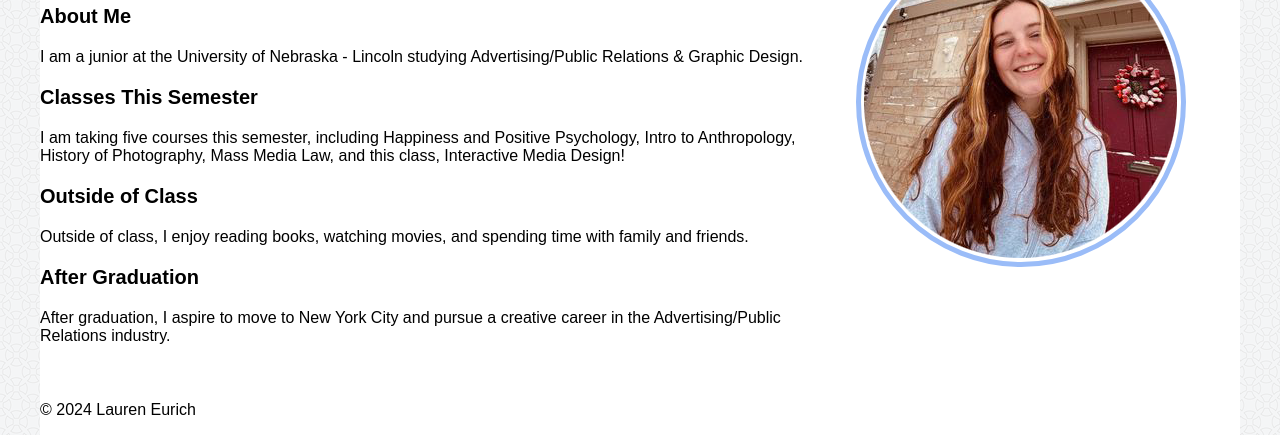
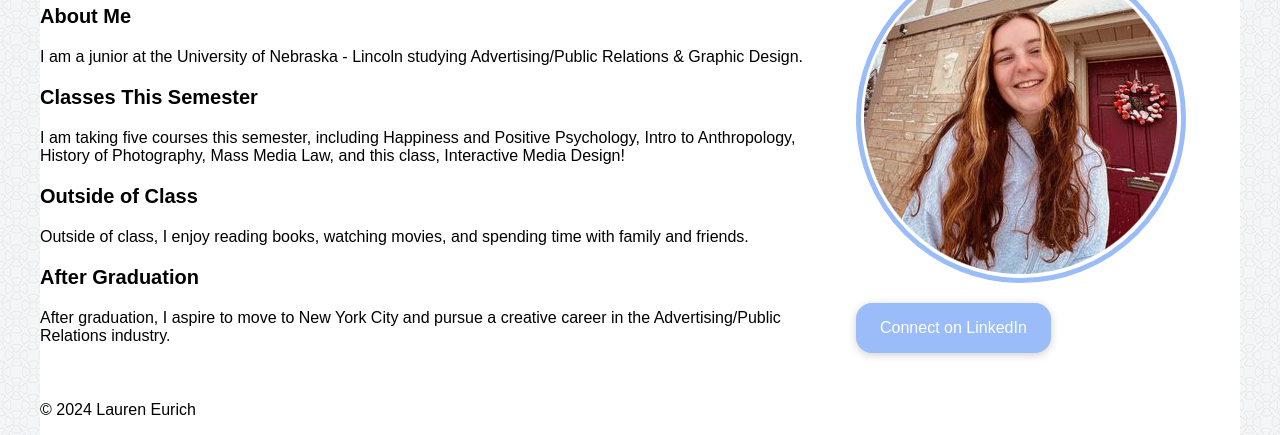
Before and after one commit to laeurich/ADPR_458, a plain HTML site: page assignments/index.html in a window 1280 px wide. Shown: the part 378-813 px from the top of the page. Drawn offline with Linux system fonts and the light colour scheme.

Commit message:
commit to main

```diff
--- a/assignments/css/style.css
+++ b/assignments/css/style.css
@@ -24,6 +24,15 @@ font-size: 1.25rem;
 border-radius: 50%;
 border: 5px solid #9abcf8;
 }
+a:link, a:visited {
+    color: #9abcf8;
+    text-decoration: none;
+}
+a:hover {
+    color: #5794ff;
+    text-decoration: underline;
+}
+
 /* Layout */
 .container {
     background-color: white;
@@ -46,3 +55,20 @@ border: 5px solid #9abcf8;
         grid-column: span 4;
     }
 }
+
+/* Components */
+.button:link, .button:visited {
+    color: white;
+    background-color: #9abcf8;
+    text-align: center;
+    text-decoration: none;
+    padding: 1rem 1.5rem;
+    border-radius: 1rem;
+    box-shadow: 0 .125rem .5rem rgba(0, 0, 0, 0.19);
+    display: inline-block;
+    margin: 0 .25rem .25rem 0;
+    transition: background-color 0.5s ease;
+}
+.button:hover {
+    background-color: #5794ff;
+}
--- a/assignments/index.html
+++ b/assignments/index.html
@@ -39,7 +39,8 @@
         <p>After graduation, I aspire to move to New York City and pursue a creative career in the Advertising/Public Relations industry.</p>
 	</section>
 	<aside class="col-span-4">
-		<img src="images/photo.png" alt="photo" class="circle">
+		<p><img src="images/photo.png"alt="photo" class="circle"></p>
+        <a href="https://www.linkedin.com/in/lauren-eurich/" target="_blank" class="button">Connect on LinkedIn</a>
 	</aside>
 
 	<footer>
```
